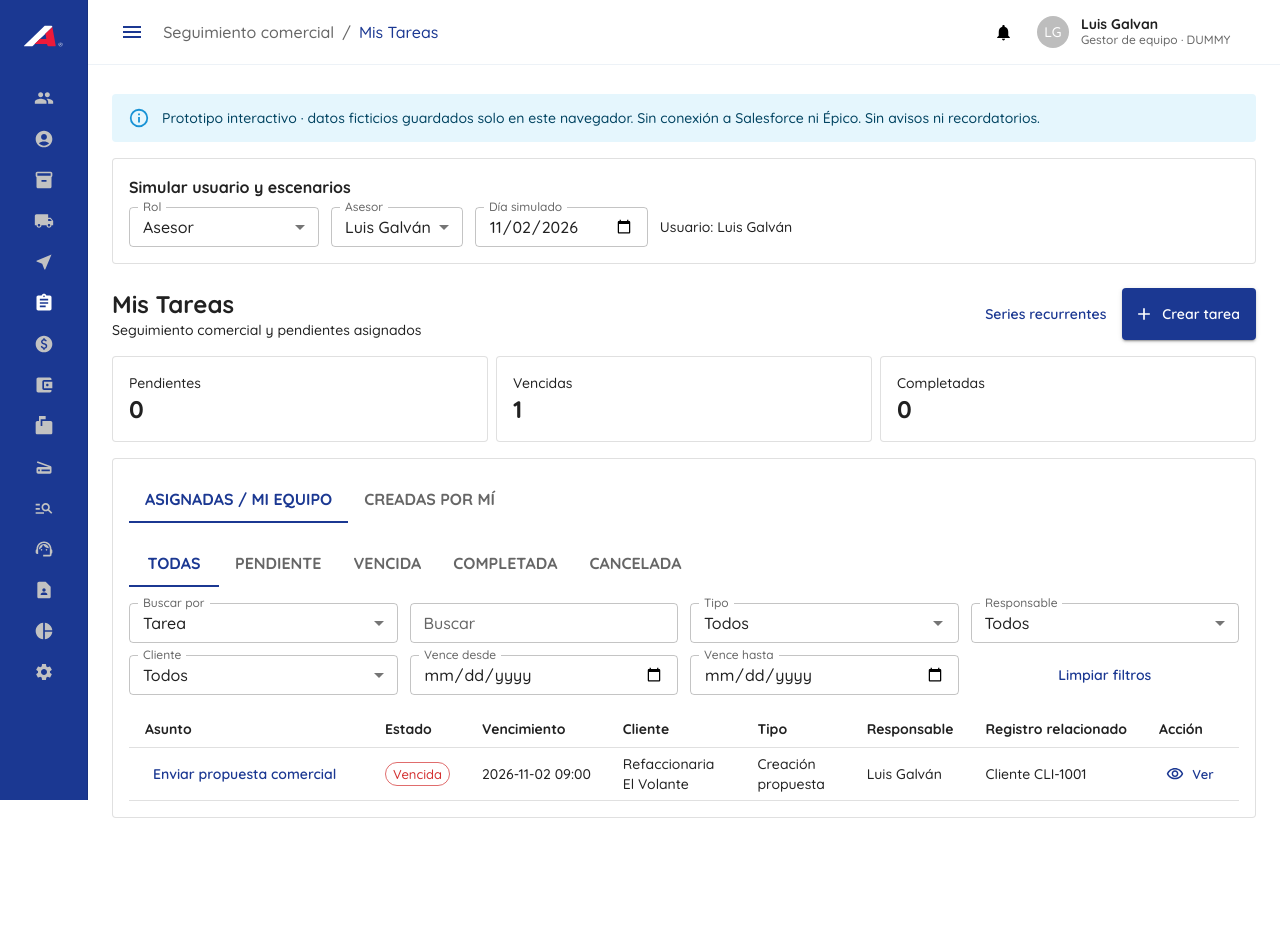
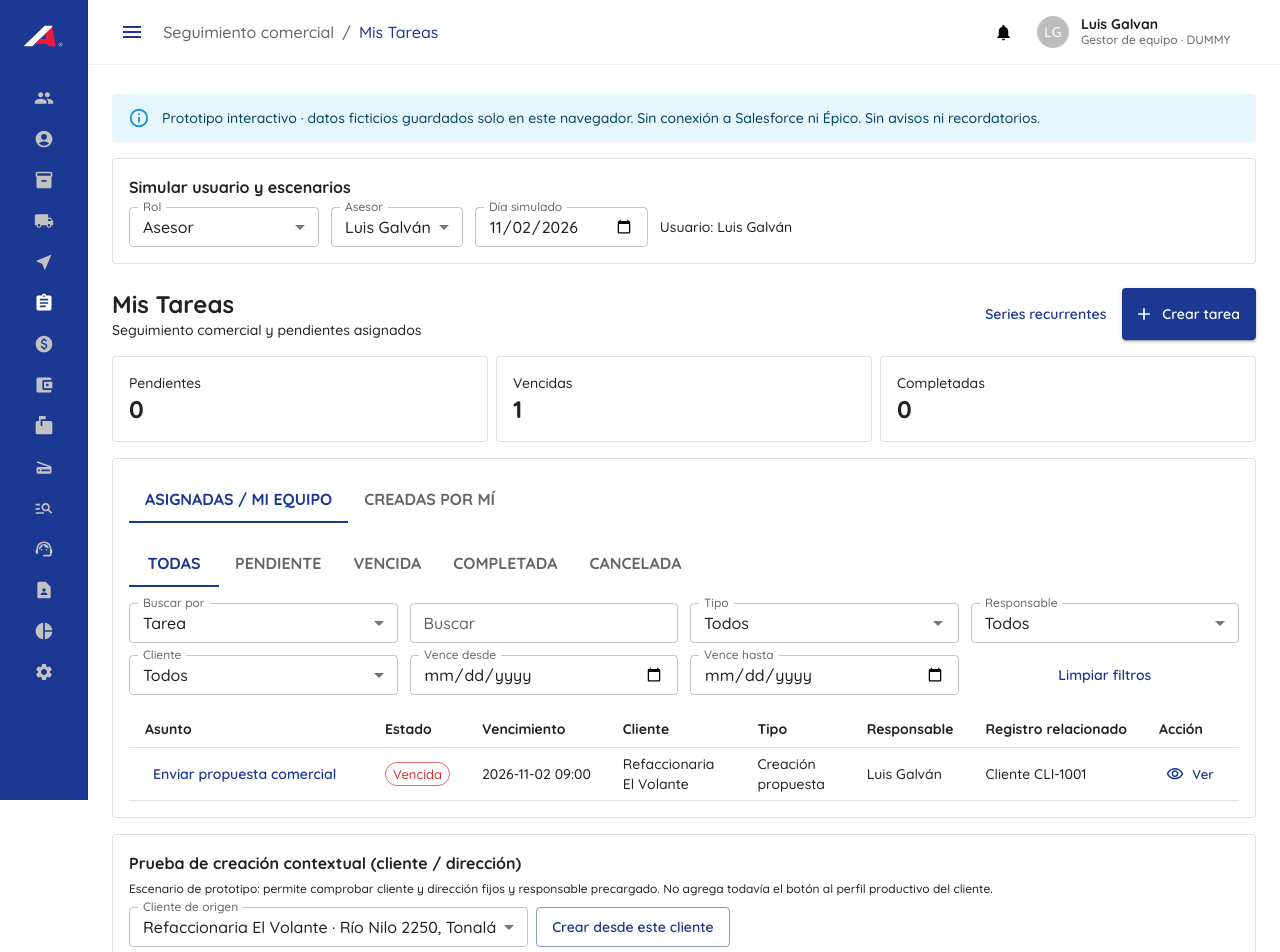
Before and after one commit to ericko12/epico_prototipo_tareas_Claude-Public, a Next.js app: page /Tareas in a window 1280 px wide. Shown: the top 952 px of the page. Before the commit the page ends 842 px from the top, so only its background shows below. Built offline with nearby package versions, Linux system fonts and the light colour scheme; what @mui/material-nextjs would draw is missing.

Commit message:
feat(tareas): escenario de prueba de creación contextual con cliente y dirección fijos

```diff
--- a/app/(epico)/Tareas/page.tsx
+++ b/app/(epico)/Tareas/page.tsx
@@ -13,6 +13,7 @@ export default function TareasPage(){
  const router=useRouter();
  useSetBreadcrumb(['Seguimiento comercial','Mis Tareas']);
  const c=useTasks(),{data,actor,role,now}=c;const [notice,setNotice]=useState(''),[viewMode,setViewMode]=useState<'Asignadas'|'Creadas por mí'>('Asignadas'),[onlyReassign,setOnlyReassign]=useState(false),[reassignOwner,setReassignOwner]=useState(SELLERS[0]),[inactiveSeller,setInactiveSeller]=useState(SELLERS[0]),[create,setCreate]=useState(false),[selected,setSelected]=useState<string|null>(null),[tab,setTab]=useState('Todas'),[searchBy,setSearchBy]=useState('Tarea'),[query,setQuery]=useState(''),[type,setType]=useState('Todos'),[owner,setOwner]=useState('Todos'),[client,setClient]=useState('Todos'),[from,setFrom]=useState(''),[to,setTo]=useState('');
+ const [contextOpen,setContextOpen]=useState(false),[contextClientId,setContextClientId]=useState(CLIENTS[0].clientId);
  const [edit,setEdit]=useState<Task|null>(null),[reason,setReason]=useState(''),[busy,setBusy]=useState(false),[action,setAction]=useState<'cancel'|'reopen'|null>(null);
  const [catalog,setCatalog]=useState(false),[catalogSearch,setCatalogSearch]=useState(''),[typeEditor,setTypeEditor]=useState<null|{original:string|null;name:string;ownerArea:string;areaCode:string;evidenceRequired:boolean;suggestions:string[]}>(null),[newSuggestion,setNewSuggestion]=useState(''),[seriesOpen,setSeriesOpen]=useState(false),[seriesEdit,setSeriesEdit]=useState<Series|null>(null),[seriesReason,setSeriesReason]=useState(''),[transferClient,setTransferClient]=useState(CLIENTS[0].clientId),[transferOwner,setTransferOwner]=useState(SELLERS[1]);
  const startTypeEditor=(original:string|null)=>{const cfg=original?data.typeSettings?.[original]:undefined;setNewSuggestion('');setTypeEditor({original,name:original||'',ownerArea:cfg?.ownerArea||'',areaCode:cfg?.areaCode||'',evidenceRequired:!!cfg?.evidenceRequired,suggestions:[...(cfg?.suggestions||data.suggestedSubjects?.[original||'']||[])]});};
@@ -70,6 +71,8 @@ export default function TareasPage(){
  {from&&to&&from>to&&<Alert severity="warning">La fecha Desde es posterior a Hasta. Ajusta el rango.</Alert>}
  <TableContainer sx={{maxWidth:'100%',overflowX:'auto'}}><Table size="small" aria-label="Mis Tareas" sx={{minWidth:1100}}><TableHead><TableRow>{['Asunto','Estado','Vencimiento','Cliente','Tipo','Responsable','Registro relacionado','Acción'].map((x,i)=><TableCell key={x} sx={{fontWeight:700,...(i===0?sticky:{whiteSpace:'nowrap'})}}>{x}</TableCell>)}</TableRow></TableHead><TableBody>{rows.map(x=><TableRow hover key={x.id}><TableCell sx={sticky}><Button sx={{textAlign:'left',justifyContent:'flex-start'}} onClick={()=>open(x)}>{x.subject}</Button>{x.pendingReassignment&&<Chip label="Pendiente de reasignación" size="small" color="warning" sx={{ml:1}}/>}{x.reason&&<Typography variant="caption" display="block">{x.status==='Pendiente'?'Reabierta':'Motivo'}: {x.reason}</Typography>}</TableCell><TableCell><Chip size="small" label={label(x)} variant="outlined" color={overdue(x,now)?'error':x.status==='Completada'?'success':x.status==='Cancelada'?'default':'warning'}/></TableCell><TableCell sx={{whiteSpace:'nowrap'}}>{x.due.replace('T',' ')}</TableCell><TableCell>{x.link?.client||'Sin cliente'}</TableCell><TableCell>{x.type}</TableCell><TableCell>{x.assigned}</TableCell><TableCell>{x.link?.visitId?`Visita ${x.link.visitId} · ${x.link.visitStatus||''}`:x.link?`Cliente ${x.link.clientId}`:'Sin relación'}</TableCell><TableCell><Button size="small" startIcon={<VisibilityOutlined/>} onClick={()=>open(x)}>Ver</Button></TableCell></TableRow>)}</TableBody></Table></TableContainer>
  {!rows.length&&<Typography align="center" sx={{py:5}}>No hay tareas con estos filtros.</Typography>}</Paper>
+ <Paper variant="outlined" sx={{mt:2,p:2}}><Typography fontWeight={700}>Prueba de creación contextual (cliente / dirección)</Typography><Typography variant="caption">Escenario de prototipo: permite comprobar cliente y dirección fijos y responsable precargado. No agrega todavía el botón al perfil productivo del cliente.</Typography><Stack direction={{xs:'column',sm:'row'}} gap={1} sx={{mt:1}}><TextField size="small" select label="Cliente de origen" value={contextClientId} onChange={e=>setContextClientId(e.target.value)} sx={{minWidth:230}}>{CLIENTS.filter(x=>role!=='Asesor'||data.owners[x.clientId]===actor||x.defaultOwner===actor).map(x=><MenuItem key={x.clientId} value={x.clientId}>{x.client} · {x.address}</MenuItem>)}</TextField><Button variant="outlined" onClick={()=>setContextOpen(true)}>Crear desde este cliente</Button></Stack></Paper>
+ <TaskComposer open={contextOpen} onClose={()=>setContextOpen(false)} link={CLIENTS.find(x=>x.clientId===contextClientId)} onCreated={()=>setNotice('Tarea creada desde contexto de cliente (simulación).')}/>
  <TaskComposer open={create} onClose={()=>setCreate(false)} onCreated={()=>setNotice('Tarea o serie guardada en este navegador.')}/>
  <Dialog open={!!t} onClose={()=>setSelected(null)} fullWidth maxWidth="sm">{t&&edit&&<><DialogTitle>DETALLE DE TAREA</DialogTitle><DialogContent><Stack spacing={2} sx={{pt:1}}>
  <Chip label={label(t)} sx={{alignSelf:'flex-start'}}/>{t.pendingReassignment&&<Alert severity="warning">Pendiente de reasignación por gerencia. {t.reassignmentReason||''} No se modifica el estado de la tarea.</Alert>}<Typography variant="caption">{t.id} · {t.source}</Typography>
```
